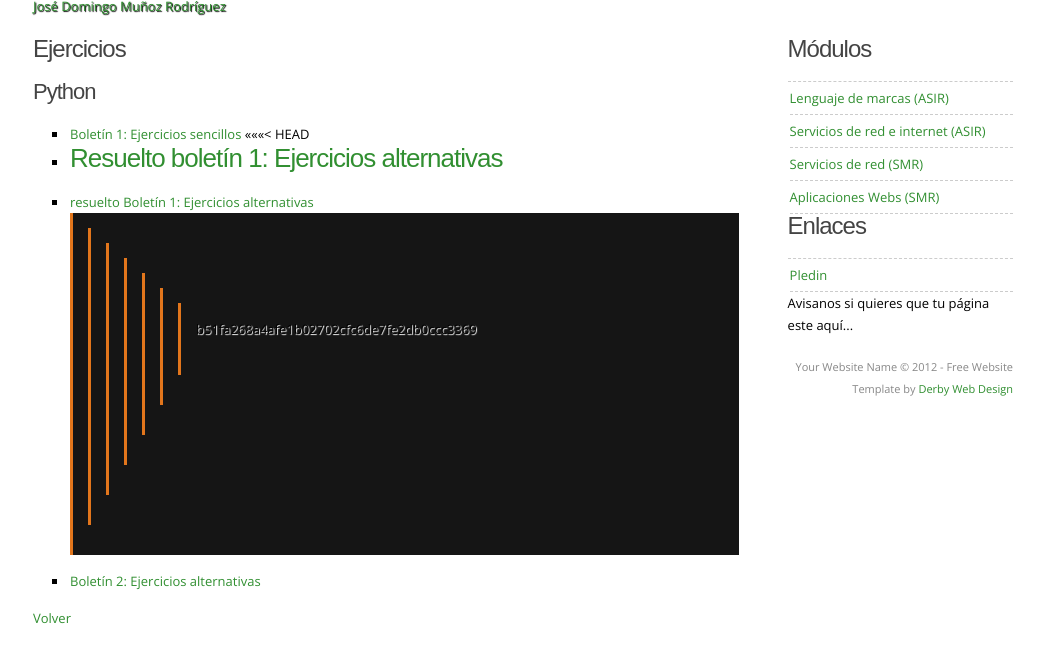
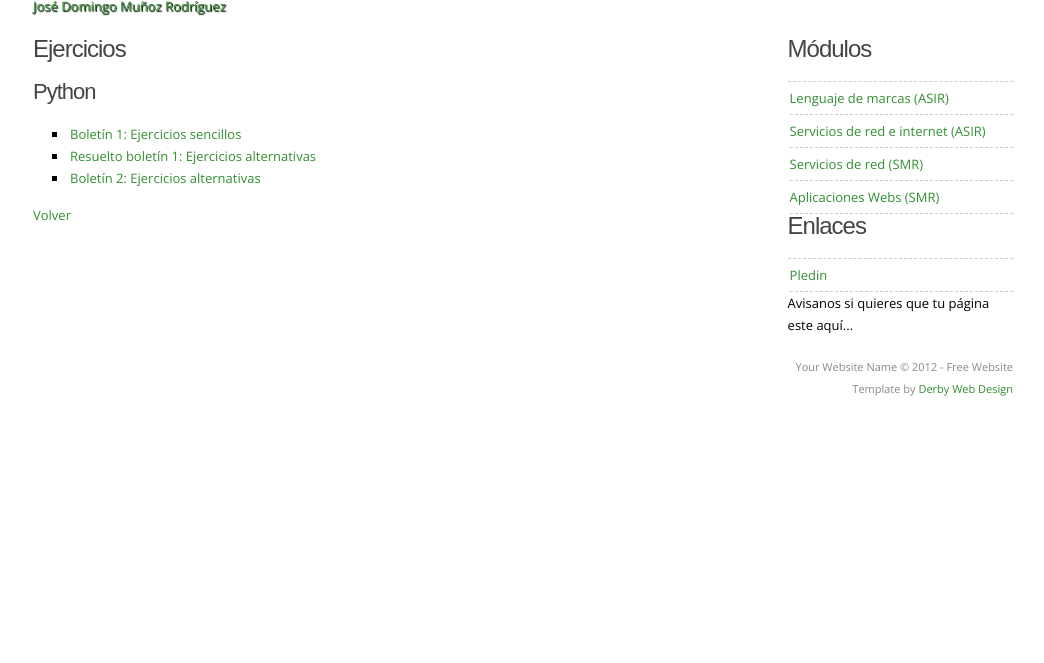
Before and after one commit to josedom24/josedom24.github.io, a Jekyll site: the page built from mod/lm/index.md, in a window 1280 px wide, cut to the strip 80-743 px from the top of the page. Shown: the whole strip, without its empty margins (117-1161 px from the left). Built offline with Jekyll 4.4.1, drawn with Linux system fonts in a browser that asks for light colours; nearby versions of some CDN libraries; some web fonts are replaced; library files that are not in the unit come from our copies.

Commit message:
resuelto 1

```diff
--- a/mod/lm/index.md
+++ b/mod/lm/index.md
@@ -10,11 +10,7 @@ tagline: CFGS ASIR
 #### Python
 
 * [Boletín 1: Ejercicios sencillos](bol1)
-<<<<<<< HEAD
 * [Resuelto boletín 1: Ejercicios alternativas](resuelto1)
-=======
-* [resuelto Boletín 1: Ejercicios alternativas](resuelto1)
->>>>>>> b51fa268a4afe1b02702cfc6de7fe2db0ccc3369
 * [Boletín 2: Ejercicios alternativas](bol2)
 
 [Volver](http://josedom24.github.io)
```
